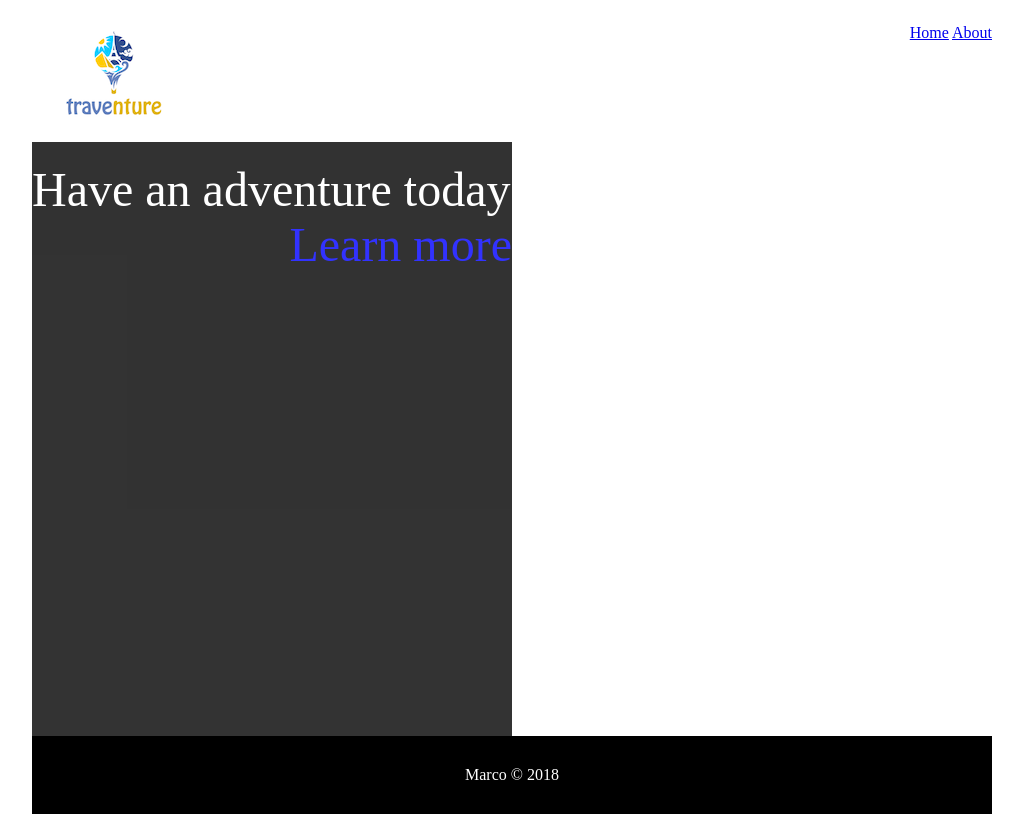
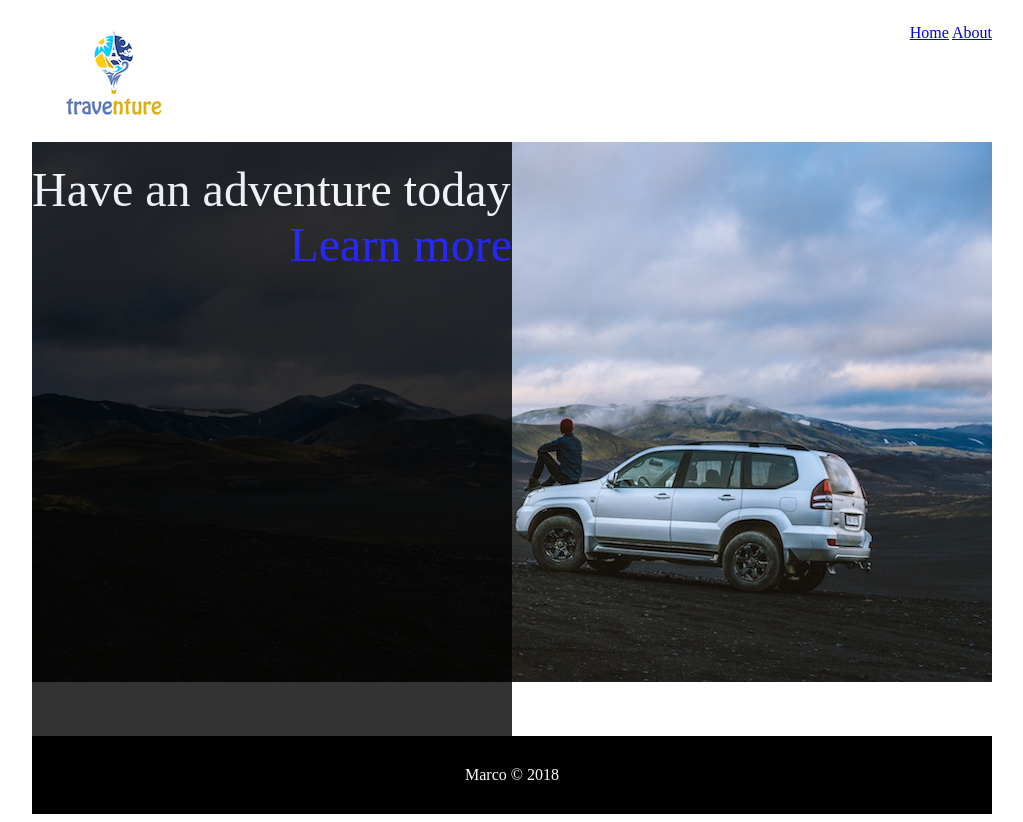
Before and after one commit to 1187marcov/Common_Exam, a plain HTML site: page docs/index.html in a window 1280 px wide. Shown: the whole page, without its empty margins (128-1151 px from the left). Drawn offline with Linux system fonts and the light colour scheme; files whose address does not match are found by name.

Commit message:
Task:                         Added Images to git file

```diff
--- a/docs/css/styles.css
+++ b/docs/css/styles.css
@@ -10,6 +10,7 @@
 #banner {
     width: 960px;
     height: 540px;
+    background-image: url(C:\Users\1187m\WebstormProjects\Common_Exam\docs\images\4x4-adventure-automobile-1571783.jpg);
 }
 .floatRight{
     float: right;
--- a/docs/index.html
+++ b/docs/index.html
@@ -25,7 +25,7 @@
             </div>
             <div id="banner">
                 <div id="adventureTxt" class="transparentBox">
-                    <div>
+                    <div id="textbox" class="floatLeft">
                         <span style="color: white; ">Have an adventure today</span>
                     </div>
                     <div class="textAlignRight">
```
